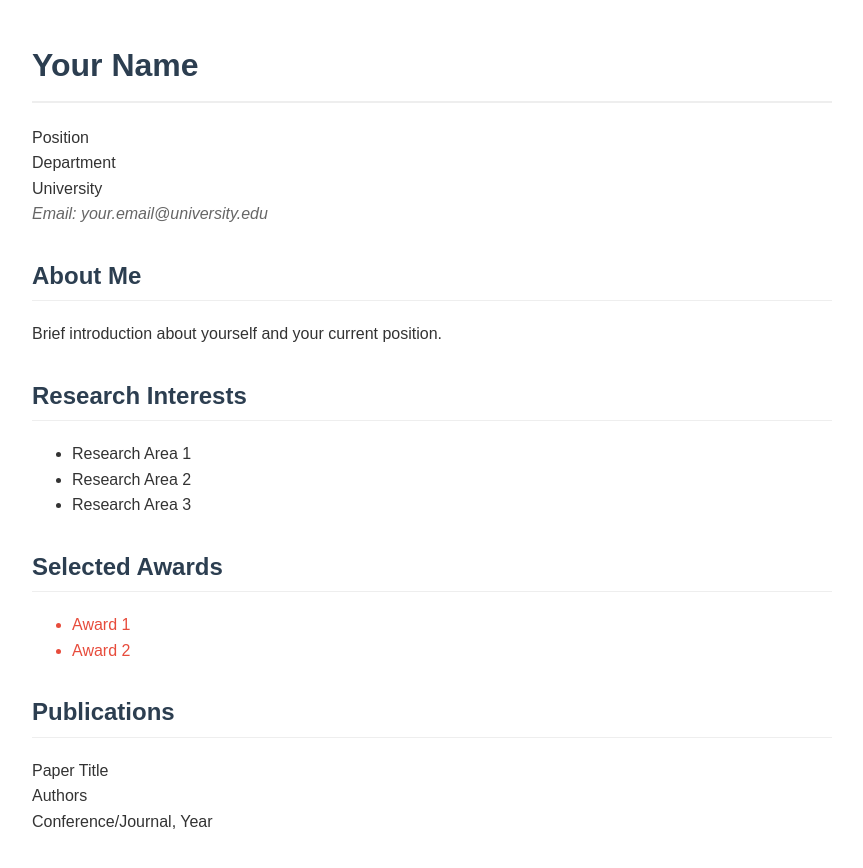
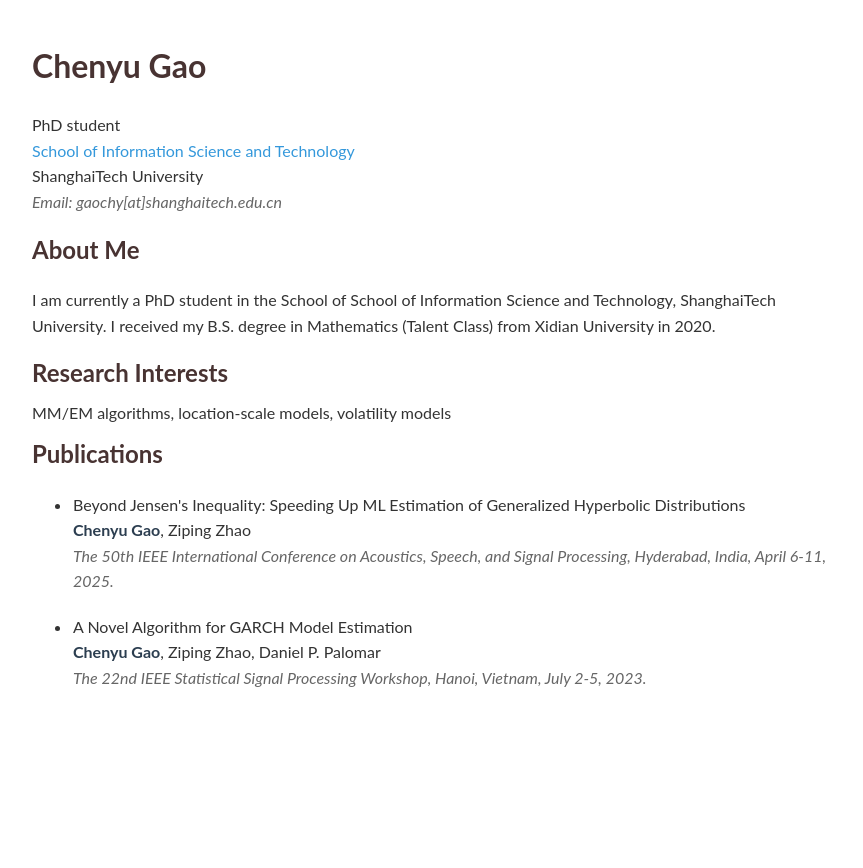
Before and after one commit to chyugao/chyugao.github.io, a plain HTML site: page index.html in a window 1280 px wide. Shown: the whole page, without its empty margins (208-1071 px from the left). After the commit the page ends 800 px from the top, so only its background shows below. Drawn offline with Linux system fonts and the light colour scheme.

Commit message:
Update index.html

```diff
--- a/index.html
+++ b/index.html
@@ -6,7 +6,7 @@
     <title>Academic Homepage</title>
     <style>
         body {
-            font-family: Arial, sans-serif;
+            font-family: 'Lato', sans-serif;
             max-width: 800px;
             margin: 40px auto;
             padding: 0 20px;
@@ -14,15 +14,15 @@
             color: #333;
         }
         h1 {
-            color: #2c3e50;
-            border-bottom: 2px solid #eee;
-            padding-bottom: 10px;
+            color: #483332;
+            padding-bottom: 5px;
+            margin-bottom: 7px;  /* 减小底部边距 */
         }
         h2 {
-            color: #2c3e50;
-            margin-top: 30px;
-            border-bottom: 1px solid #eee;
-            padding-bottom: 5px;
+            color: #483332;
+            margin-top: 10px;
+            padding-bottom: 2px;
+            margin-bottom: 5px;  /* 减小底部边距 */
         }
         a {
             color: #3498db;
@@ -41,37 +41,49 @@
         .award {
             color: #e74c3c;
         }
+        .publication-list li {
+        margin-bottom: 20px;
+        position: relative;
+        padding-left: 1px;
+        }
+        .author-name {
+        font-weight: bold;
+        color: #2c3e50;
+        }
+        .venue {
+        font-style: italic;  /* 会议名称斜体 */
+        color: #666;
+        }
     </style>
 </head>
 <body>
-    <h1>Your Name</h1>
+    <h1>Chenyu Gao</h1>
 
-    <p>Position<br>
-    Department<br>
-    University<br>
-    <span class="email">Email: your.email@university.edu</span></p>
+    <p>PhD student<br>
+    <a href="https://sist.shanghaitech.edu.cn/">School of Information Science and Technology</a><br>
+    ShanghaiTech University<br>
+    <span class="email">Email: gaochy[at]shanghaitech.edu.cn</span></p>
 
     <h2>About Me</h2>
-    <p>Brief introduction about yourself and your current position.</p>
+    <p>I am currently a PhD student in the School of School of Information Science and Technology, ShanghaiTech University. I received my B.S. degree in Mathematics (Talent Class) from Xidian University in 2020.</p>
 
     <h2>Research Interests</h2>
-    <ul>
-        <li>Research Area 1</li>
-        <li>Research Area 2</li>
-        <li>Research Area 3</li>
-    </ul>
-
-    <h2>Selected Awards</h2>
-    <ul>
-        <li class="award">Award 1</li>
-        <li class="award">Award 2</li>
-    </ul>
+    MM/EM algorithms, location-scale models, volatility models
 
     <h2>Publications</h2>
-    <div class="publication">
-        <p>Paper Title<br>
-        Authors<br>
-        Conference/Journal, Year</p>
+    <ul class="publication-list">
+        <li>
+            Beyond Jensen's Inequality: Speeding Up ML Estimation of Generalized Hyperbolic Distributions<br>
+            <span class="author-name">Chenyu Gao</span>, Ziping Zhao<br>
+            <span class="venue">The 50th IEEE International Conference on Acoustics, Speech, and Signal Processing, Hyderabad, India, April 6-11, 2025.</span>
+        </li>
+
+        <li>
+            A Novel Algorithm for GARCH Model Estimation<br>
+            <span class="author-name">Chenyu Gao</span>, Ziping Zhao, Daniel P. Palomar<br>
+            <span class="venue">The 22nd IEEE Statistical Signal Processing Workshop, Hanoi, Vietnam, July 2-5, 2023.</span>
+        </li>
+    </ul>
     </div>
 </body>
 </html>
```
